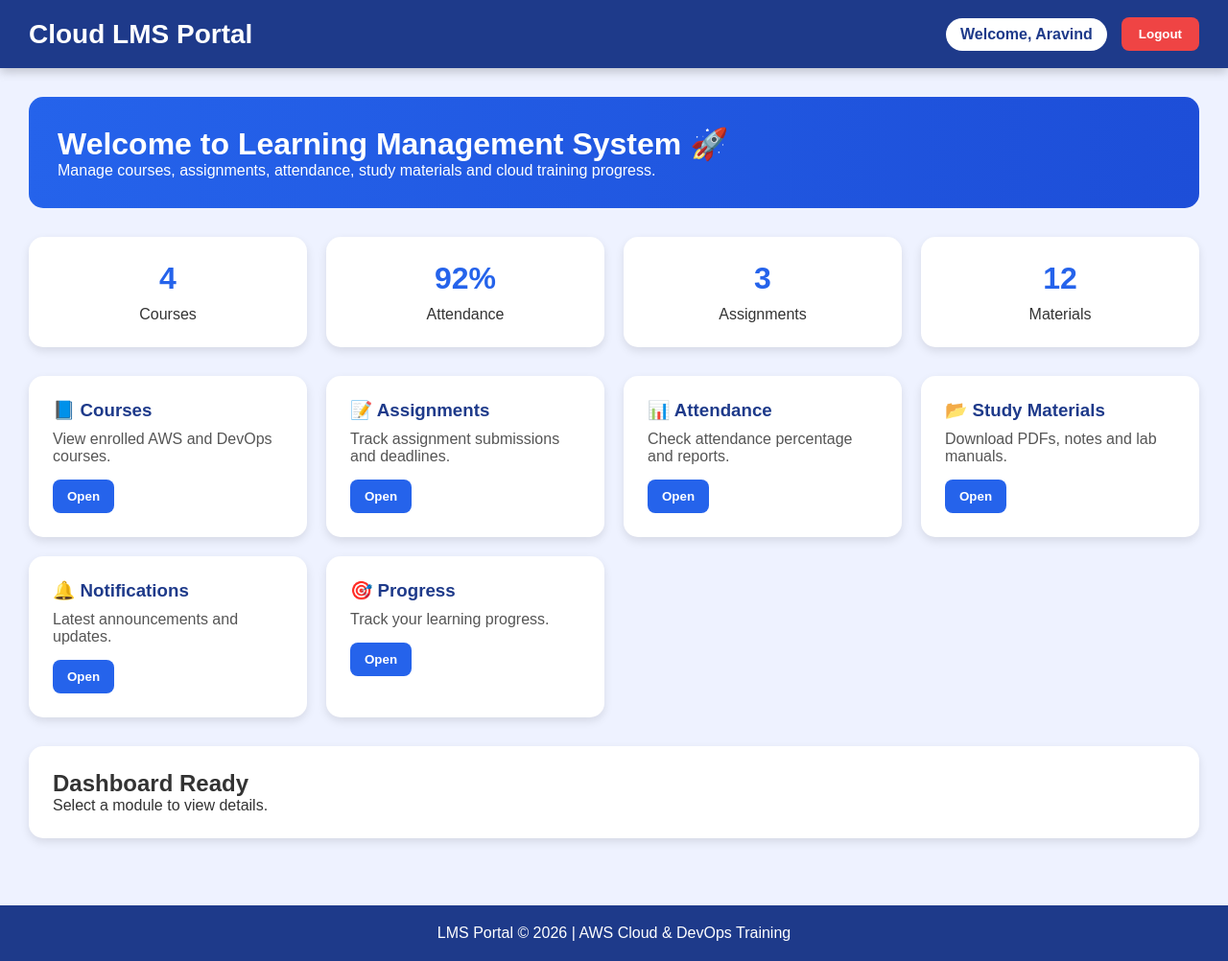
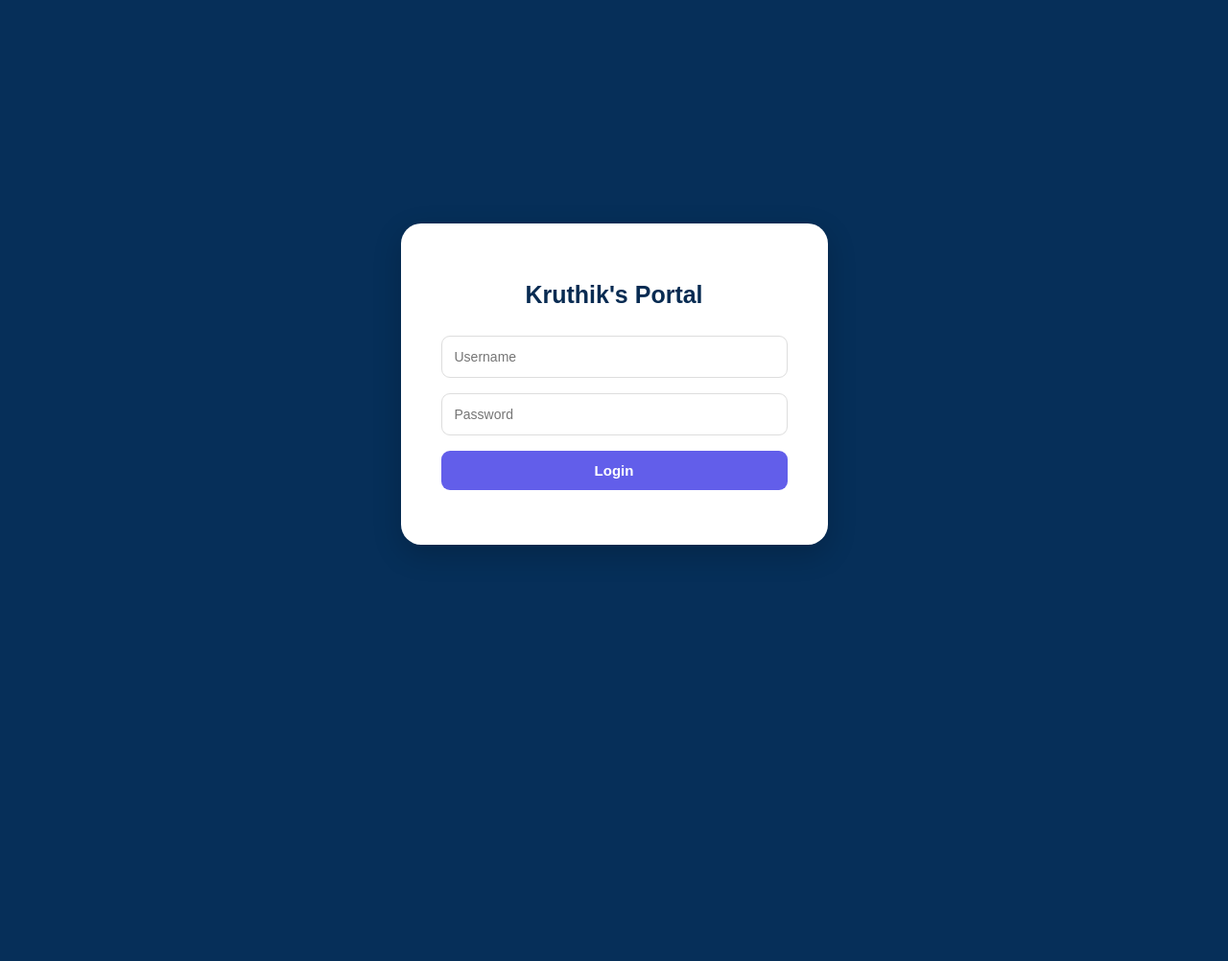
Before and after one commit to Jala-Kruthik/AWS, a website: page index.html in a window 1280 px wide. Shown: the whole page at 96% size. After the commit the page ends 800 px from the top, so only its background shows below. Drawn offline with Linux system fonts and the light colour scheme.

Commit message:
Refactor index.html for improved structure and styling

```diff
--- a/index.html
+++ b/index.html
@@ -1,295 +1,137 @@
 <!DOCTYPE html>
 <html lang="en">
+<head>
+    <meta charset="UTF-8">
+    <meta name="viewport" content="width=device-width, initial-scale=1.0">
 
-<head>
-
-  <meta charset="UTF-8" />
-  <meta name="viewport" content="width=device-width, initial-scale=1.0"/>
-
-  <title>Cloud LMS Portal</title>
+    <title>Kruthik's Portal</title>
 
     <style>
-
-    *{
-      margin:0;
-      padding:0;
-      box-sizing:border-box;
+        * {
+            margin: 0;
+            padding: 0;
+            box-sizing: border-box;
+            font-family: Arial, sans-serif;
         }
 
-    body{
-      font-family: Arial, sans-serif;
-      background:#eef2ff;
-      color:#333;
+        body {
+            background: #062f59;
+            min-height: 100vh;
+            display: flex;
+            justify-content: center;
+            align-items: center;
         }
 
-    header{
-      background:#1e3a8a;
-      color:white;
-      padding:18px 30px;
-      display:flex;
-      justify-content:space-between;
-      align-items:center;
-      box-shadow:0 4px 10px rgba(0,0,0,0.2);
+        .login-container {
+            width: 445px;
+            background: white;
+            padding: 60px 42px 42px;
+            border-radius: 21px;
+            box-shadow: 0 10px 30px rgba(0,0,0,0.2);
+            text-align: center;
         }
 
-    header h2{
-      font-size:28px;
+        h1 {
+            color: #082b52;
+            font-size: 25px;
+            margin-bottom: 28px;
+            font-weight: bold;
         }
 
-    .top-right{
-      display:flex;
-      align-items:center;
-      gap:15px;
+        input {
+            width: 100%;
+            padding: 13px;
+            margin-bottom: 16px;
+            border: 1px solid #ddd;
+            border-radius: 9px;
+            font-size: 14px;
+            outline: none;
         }
 
-    .profile{
-      background:white;
-      color:#1e3a8a;
-      padding:8px 15px;
-      border-radius:30px;
-      font-weight:bold;
+        input:focus {
+            border-color: #625eea;
         }
 
-    .logout-btn{
-      background:#ef4444;
-      color:white;
-      border:none;
-      padding:10px 18px;
-      border-radius:8px;
-      cursor:pointer;
-      font-weight:bold;
+        button {
+            width: 100%;
+            padding: 12px;
+            background: #625eea;
+            color: white;
+            border: none;
+            border-radius: 9px;
+            font-size: 15px;
+            font-weight: bold;
+            cursor: pointer;
         }
 
-    .logout-btn:hover{
-      background:#dc2626;
+        button:hover {
+            background: #514bd8;
         }
 
-    .container{
-      padding:30px;
+        #message {
+            margin-top: 15px;
+            font-size: 13px;
+            color: red;
         }
 
-    .welcome-banner{
-      background:linear-gradient(to right,#2563eb,#1d4ed8);
-      color:white;
-      padding:30px;
-      border-radius:15px;
-      margin-bottom:30px;
+        @media (max-width: 500px) {
+            .login-container {
+                width: 90%;
+                padding: 45px 25px;
             }
-
-    .dashboard-stats{
-      display:grid;
-      grid-template-columns:repeat(auto-fit,minmax(220px,1fr));
-      gap:20px;
-      margin-bottom:30px;
         }
-
-    .stat-card{
-      background:white;
-      padding:25px;
-      border-radius:15px;
-      box-shadow:0 4px 10px rgba(0,0,0,0.1);
-      text-align:center;
-    }
-
-    .stat-card h2{
-      color:#2563eb;
-      margin-bottom:10px;
-      font-size:32px;
-    }
-
-    .card-container{
-      display:grid;
-      grid-template-columns:repeat(auto-fit,minmax(250px,1fr));
-      gap:20px;
-    }
-
-    .card{
-      background:white;
-      padding:25px;
-      border-radius:15px;
-      box-shadow:0 4px 10px rgba(0,0,0,0.1);
-      transition:0.3s;
-    }
-
-    .card:hover{
-      transform:translateY(-5px);
-    }
-
-    .card h3{
-      color:#1e3a8a;
-      margin-bottom:10px;
-    }
-
-    .card p{
-      margin-bottom:15px;
-      color:#555;
-    }
-
-    button{
-      background:#2563eb;
-      color:white;
-      border:none;
-      padding:10px 15px;
-      border-radius:8px;
-      cursor:pointer;
-      font-weight:bold;
-    }
-
-    button:hover{
-      background:#1d4ed8;
-    }
-
-    #output{
-      margin-top:30px;
-      background:white;
-      padding:25px;
-      border-radius:15px;
-      box-shadow:0 4px 10px rgba(0,0,0,0.1);
-    }
-
-    table{
-      width:100%;
-      border-collapse:collapse;
-      margin-top:15px;
-    }
-
-    table th{
-      background:#2563eb;
-      color:white;
-      padding:12px;
-    }
-
-    table td{
-      padding:12px;
-      border:1px solid #ddd;
-    }
-
-    footer{
-      text-align:center;
-      padding:20px;
-      margin-top:40px;
-      background:#1e3a8a;
-      color:white;
-    }
-
     </style>
-
 </head>
 
 <body>
 
-<header>
+    <div class="login-container">
 
-  <h2>Cloud LMS Portal</h2>
+        <h1>Kruthik's Portal</h1>
 
-  <div class="top-right">
+        <form id="loginForm">
 
-    <div class="profile">
-      Welcome, Aravind
-    </div>
+            <input
+                type="text"
+                id="username"
+                placeholder="Username"
+                required
+            >
 
-    <button class="logout-btn" onclick="logout()">
-      Logout
-    </button>
+            <input
+                type="password"
+                id="password"
+                placeholder="Password"
+                required
+            >
+
+            <button type="submit">Login</button>
+
+            <p id="message"></p>
+
+        </form>
 
     </div>
 
-</header>
+    <script>
+        document.getElementById("loginForm").addEventListener("submit", function(event) {
 
-<div class="container">
+            event.preventDefault();
 
-  <div class="welcome-banner">
+            const username = document.getElementById("username").value;
+            const password = document.getElementById("password").value;
 
-    <h1>Welcome to Learning Management System 🚀</h1>
+            if (username === "staff" && password === "123") {
+                document.getElementById("message").style.color = "green";
+                document.getElementById("message").innerText =
+                    "Login successful!";
+            } else {
+                document.getElementById("message").innerText =
+                    "Invalid username or password!";
+            }
 
-    <p>
-      Manage courses, assignments, attendance,
-      study materials and cloud training progress.
-    </p>
-
-  </div>
-
-  <div class="dashboard-stats">
-
-    <div class="stat-card">
-      <h2>4</h2>
-      <p>Courses</p>
-    </div>
-
-    <div class="stat-card">
-      <h2>92%</h2>
-      <p>Attendance</p>
-    </div>
-
-    <div class="stat-card">
-      <h2>3</h2>
-      <p>Assignments</p>
-    </div>
-
-    <div class="stat-card">
-      <h2>12</h2>
-      <p>Materials</p>
-    </div>
-
-  </div>
-
-  <div class="card-container">
-
-    <div class="card">
-      <h3>📘 Courses</h3>
-      <p>View enrolled AWS and DevOps courses.</p>
-      <button onclick="viewCourses()">Open</button>
-    </div>
-
-    <div class="card">
-      <h3>📝 Assignments</h3>
-      <p>Track assignment submissions and deadlines.</p>
-      <button onclick="viewAssignments()">Open</button>
-    </div>
-
-    <div class="card">
-      <h3>📊 Attendance</h3>
-      <p>Check attendance percentage and reports.</p>
-      <button onclick="viewAttendance()">Open</button>
-    </div>
-
-    <div class="card">
-      <h3>📂 Study Materials</h3>
-      <p>Download PDFs, notes and lab manuals.</p>
-      <button onclick="viewMaterials()">Open</button>
-    </div>
-
-    <div class="card">
-      <h3>🔔 Notifications</h3>
-      <p>Latest announcements and updates.</p>
-      <button onclick="viewNotifications()">Open</button>
-    </div>
-
-    <div class="card">
-      <h3>🎯 Progress</h3>
-      <p>Track your learning progress.</p>
-      <button onclick="viewProgress()">Open</button>
-    </div>
-
-  </div>
-
-  <div id="output">
-
-    <h2>Dashboard Ready</h2>
-
-    <p>Select a module to view details.</p>
-
-  </div>
-
-</div>
-
-<footer>
-
-  LMS Portal © 2026 | AWS Cloud & DevOps Training
-
-</footer>
-
-<script src="app.js"></script>
+        });
+    </script>
 
 </body>
 </html>
```
Lines whose indentation alone changed are shown as unchanged.
